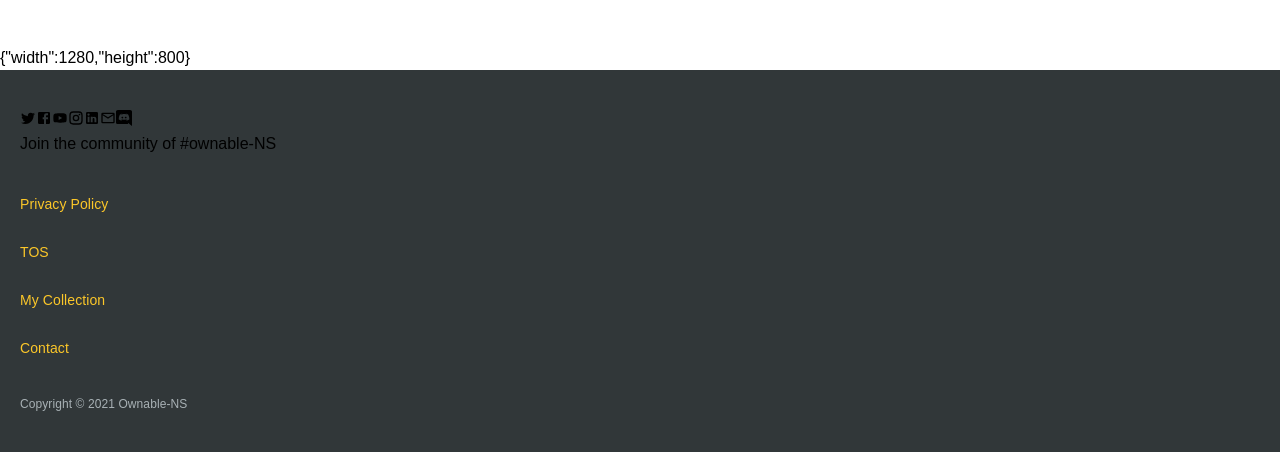
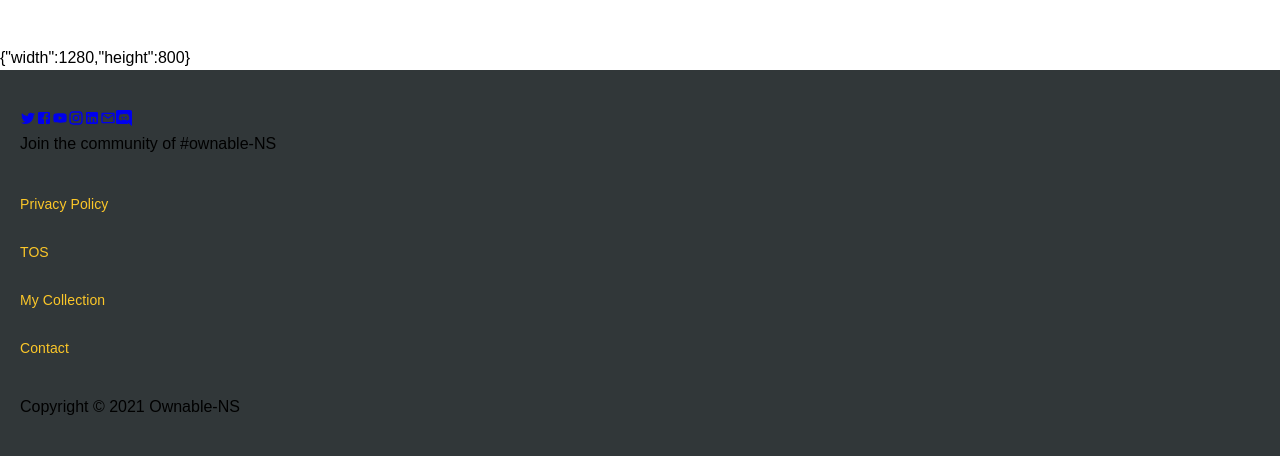
Before and after one commit to ByrMucahit/Ownable-NFT-Service, a Next.js app: page / in a window 1280 px wide. Shown: the part 2745-3201 px from the top of the page. Built offline with nearby package versions, Linux system fonts and the light colour scheme.

Commit message:
Fixed Bug
Footer menu location bug has been fixed.

```diff
--- a/components/footer/index.js
+++ b/components/footer/index.js
@@ -15,27 +15,24 @@ function Footer(){
                         <div className={styles.leftSideOfContainer}>
                             {/* Icons Of Footer */}
                             <div className={styles.Icons}>
-                                <Icon.Twitter/>
-                                <Icon.Facebook/>
-                                <Icon.Youtube />
-                                <Icon.İnstagram/>
-                                <Icon.Linkdn />
-                                <Icon.Mail/>
-                                <Icon.Discord/>
+                                <a target="_blank" rel="noopner noreferrer" href='https://twitter.com/byr_mucahit'><Icon.Twitter/></a>
+                                <a target="_blank" rel="noopner noreferrer" href='https://www.facebook.com/mucahit.bayar.796'><Icon.Facebook/></a>
+                                <a target="_blank" rel="noopner noreferrer" href='https://www.youtube.com/'><Icon.Youtube /></a>
+                                <a target="_blank" rel="noopner noreferrer" href='https://www.instagram.com/mucahit.byrr/'><Icon.İnstagram/></a>
+                                <a target="_blank" rel="noopner noreferrer" href='https://www.linkedin.com/in/m%C3%BCcahit-bayar-038000200/'><Icon.Linkdn /></a>
+                                <a target="_blank" rel="noopner noreferrer" href='https://mail.google.com/mail/u/0/#inbox'><Icon.Mail/></a>
+                                <a target="_blank" rel="noopner noreferrer" href='https://twitter.com/byr_mucahit'><Icon.Discord/></a>
+                                {/* Text from left side */}
+                                <p className={styles.joinText} size='12px'>Join the community of #ownable-NS</p>
                             </div>
-                            {/* Text from left side */}
-                            <p className={styles.joinText} size='12px'>Join the community of #ownable-NS</p>
-
                             {/* Navigator from right side */}
                             <div className={styles.footerMenu}>
                                 <FooterSide className={styles.footer}/>
                             </div>
-                            {/* Copy from left side */}
-                            <p className={styles.copyText} size='12px'>Copyright © 2021 Ownable-NS</p>
                         </div>
-
-
                     </div>
+                    {/* Copy from left side */}
+                    <p className={styles.copyText} size='12px'>Copyright © 2021 Ownable-NS</p>
                 </div>
             </div>
         </div>
--- a/components/footer/style.module.css
+++ b/components/footer/style.module.css
@@ -6,7 +6,7 @@
     @media(--m){
         height: 350px;
     }
-    @media(--n){
+    @media(--d){
        height: 250px;
     }
 
@@ -24,16 +24,16 @@
             padding-right: 20px;
             height: 100%;
 
+            @media(--d){
+                padding-left: 75px;
+                padding-right: 75px;
+                max-width: 1645px;
+            }
+
             @media(--m){
                 max-width: 1795px;
                 padding-left: 150px;
                 padding-right: 150px;
-            }
-
-            @media(--n){
-                padding-left: 75px;
-                padding-right: 75px;
-                max-width: 1645px;
             }
 
             .container{
@@ -46,7 +46,7 @@
                     flex-direction: column;
                     height: 100%;
 
-                    @media(--n){
+                    @media(--d){
                         flex-direction: row;
                         -webkit-box-pack: justify;
                         justify-content: space-between;
@@ -57,7 +57,7 @@
                         flex-direction: column;
                         margin: 24px 0px;
 
-                        @media(--n){
+                        @media(--d){
                             margin: 0px;
                         }
                     }
--- a/components/layout/homePage/index.js
+++ b/components/layout/homePage/index.js
@@ -7,9 +7,9 @@ import Navigation from "../../navigation/navigation"
 import ExhibitionSide from '../../row/exhibitionSide'
 import Quotation from "../../row/quotation"
 import ReasonSide from "../../row/reasonSide"
-import BusinessSide from "../../row/businessSide"
 import GetStartedSide from "../../row/getStarted"
 import FooterSide from "../../footer/index"
+
 function Layout() {
     const size = useWindowSize()
     return (
@@ -41,9 +41,9 @@ function Layout() {
                   {/* There having main side */}
                 </div>
                       {/* Footer Side */}
-                <div>
+
                     <FooterSide />
-                </div>
+
 
 
 
--- a/postcss.config.js
+++ b/postcss.config.js
@@ -7,7 +7,7 @@ module.exports = {
           customMedia: {'--t': '(max-width: 943px)' }
         },
         {
-          customMedia: {'--d': '(min-width: 1270px)'}
+          customMedia: {'--d': '(min-width: 600px)'}
         },
         {
           customMedia: {'--m': '(min-width: 960px)'}
@@ -15,9 +15,7 @@ module.exports = {
         {
           customMedia: {'--o': '(max-width: 600px)'}
         },
-        {
-          customMedia: {'--n': '(min-width: 600px)'}
-        }
+
       ]
     }
   },
```
